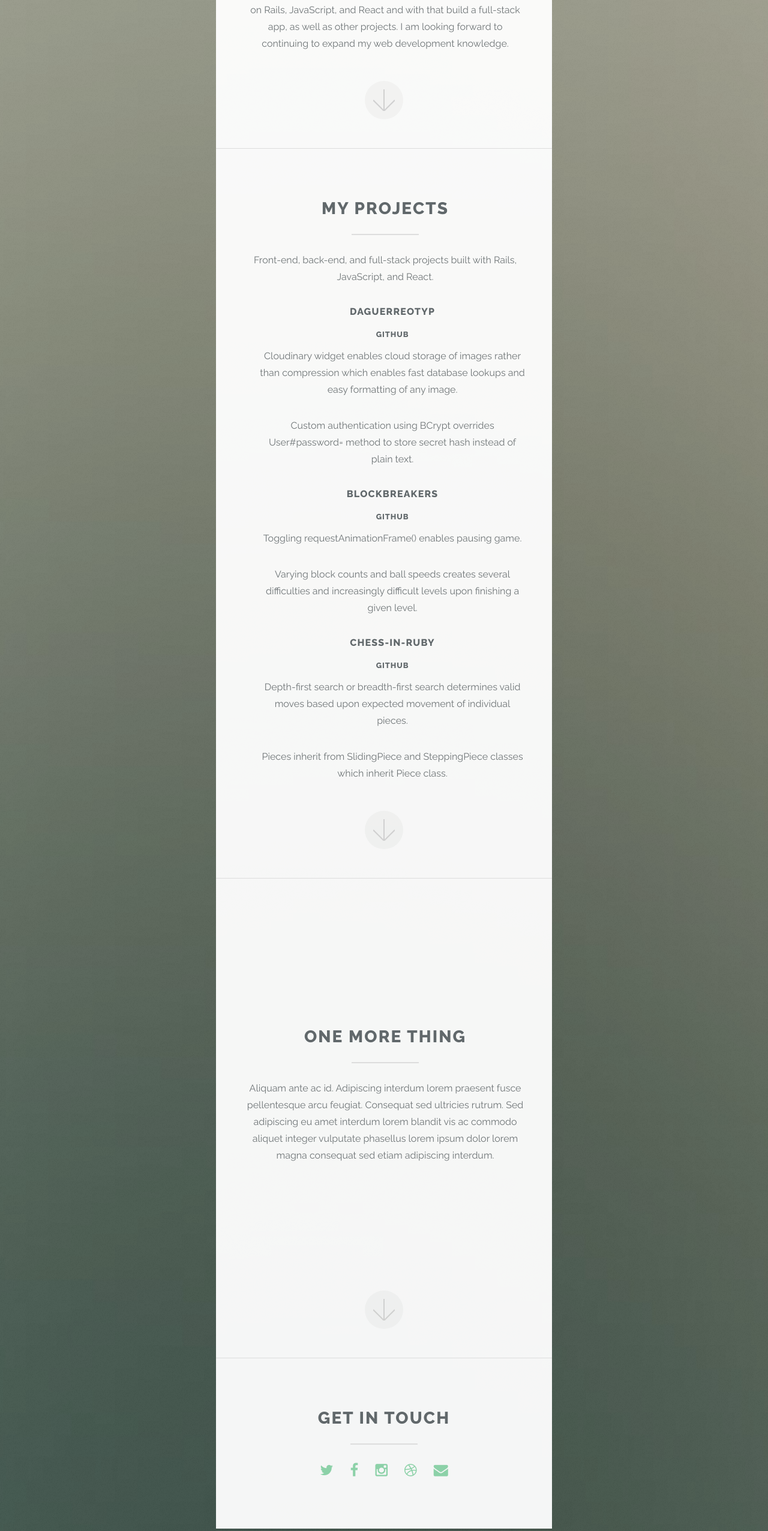
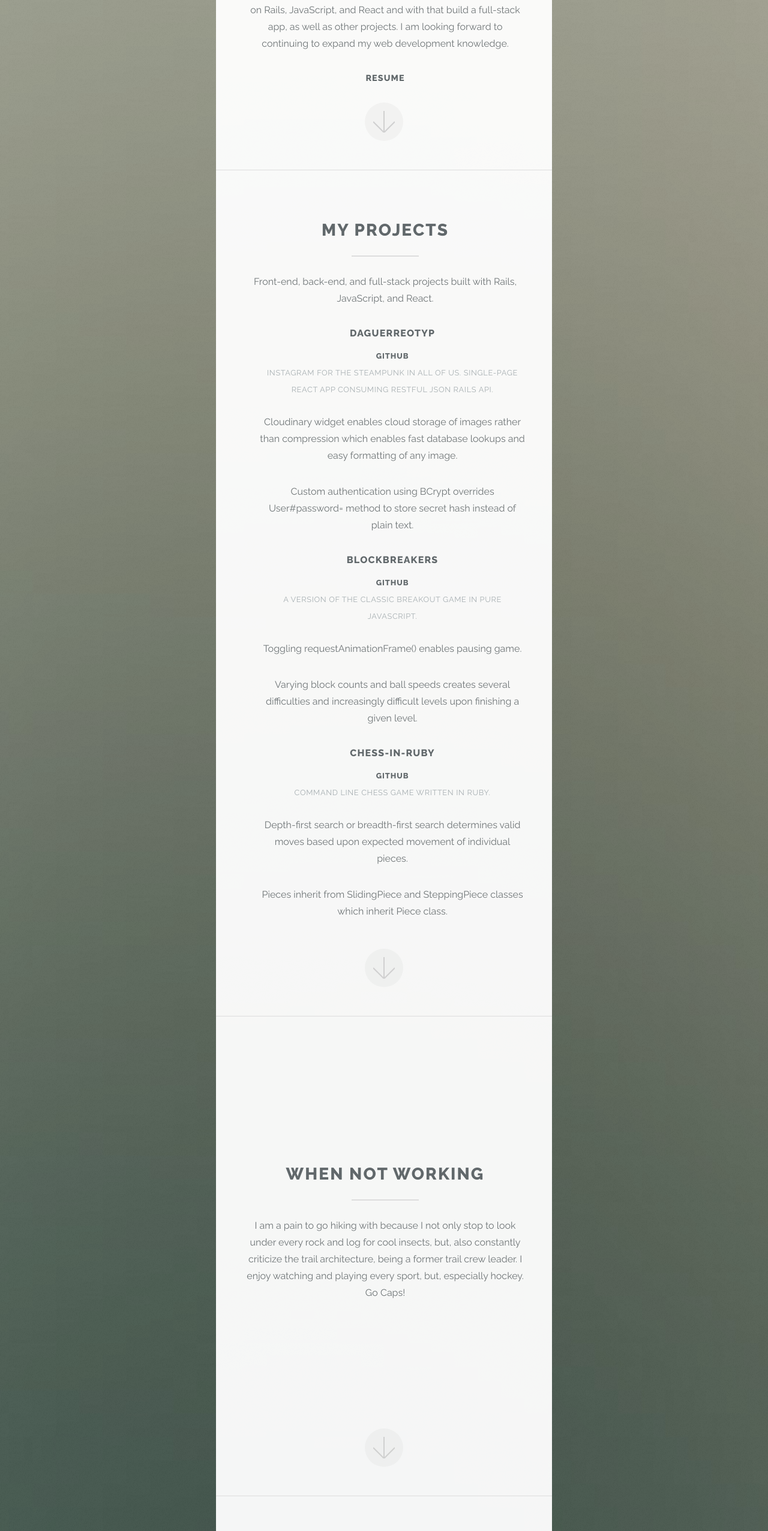
Before and after one commit to Jurajcech1/Jurajcech1.github.io, a plain HTML site: page index.html in a window 1280 px wide. Shown: the part 1587-4140 px from the top of the page at 60% size. Drawn offline with Linux system fonts and the light colour scheme; files whose address does not match are found by name.

Commit message:
final edits and styling

```diff
--- a/index.html
+++ b/index.html
@@ -6,7 +6,7 @@
 -->
 <html>
 	<head>
-		<title>Highlights by HTML5 UP</title>
+		<title>Juraj Cech</title>
 		<meta charset="utf-8" />
 		<meta name="viewport" content="width=device-width, initial-scale=1" />
 		<!--[if lte IE 8]><script src="assets/js/ie/html5shiv.js"></script><![endif]-->
@@ -20,7 +20,7 @@
 			<section id="header">
 				<header class="major">
 					<h1>Juraj Cech</h1>
-					<p>Software Engineer<a href="http://html5up.net">HTML5 UP</a></p>
+					<p>Software Engineer</p>
 				</header>
 				<div class="container">
 					<ul class="actions">
@@ -39,6 +39,7 @@
 							<h2>Who I am</h2>
 						</header>
 						<p>Since childhood, I have been curious about nature and building things. So, in college and grad school, I studied evolutionary biology, the science of how nature is built. Specifically, I used R and Matlab to analyze large datasets of bumble bee color patterns to quantify and qualify color pattern mimicry groups.  I took this knowledge of big data analysis to Square, where I worked on the Fraud Detection team. We worked directly with developers to build the analytics tools that we needed and I realized that I wanted to be able to join the people building the tools which I was using. I started to learn Ruby and joined AppAcademy where I built upon this knowledge to learn Ruby on Rails, JavaScript, and React and with that build a full-stack app, as well as other projects. I am looking forward to continuing to expand my web development knowledge.</p>
+						<h4><a href="images/JurajCechResume.pdf">Resume</a></h4>
 					</div>
 					<a href="#two" class="goto-next scrolly">Next</a>
 				</div>
@@ -55,22 +56,31 @@
 						<p>Front-end, back-end, and full-stack projects built with Rails, JavaScript, and React.</p>
 						<ul>
 							<li>
+								<header>
 									<h3><a href="https://daguerreotyp.herokuapp.com/users/new">DaguerreoTyp</a></h3>
 									<h5><a href="https://github.com/Jurajcech1/DaguerreoTyp.git">GitHub</a></h5>
+									<p>Instagram for the steampunk in all of us. Single-page React app consuming RESTful JSON Rails API.</p>
+								</header>
 									<p>Cloudinary widget enables cloud storage of images rather than compression which enables fast database lookups and easy formatting of any image.</p>
 									<p>Custom authentication using BCrypt overrides User#password= method to store secret hash instead of plain text.</p>
 
 							</li>
 							<li>
+								<header>
 									<h3><a href="http://jurajcech1.github.io/BlockBreakers/">BlockBreakers</a></h3>
 									<h5><a href="https://github.com/Jurajcech1/BlockBreakers">GitHub</a></h5>
+									<p>A version of the classic Breakout game in pure JavaScript.</p>
+								</header>
 								<p>Toggling requestAnimationFrame() enables pausing game.</p>
 								<p>Varying block counts and ball speeds creates several difficulties and increasingly difficult levels upon finishing a given level.</p>
 
 							</li>
 							<li>
+								<header>
 									<h3>Chess-in-Ruby</h3>
 									<h5><a href="https://github.com/Jurajcech1/Chess-in-ruby.git">GitHub</a></h5>
+									<p>Command line chess game written in Ruby.</p>
+								</header>
 								<p>Depth-first search or breadth-first search determines valid moves based upon expected movement of individual pieces.</p>
 								<p>Pieces inherit from SlidingPiece and SteppingPiece classes which inherit Piece class.</p>
 
@@ -87,9 +97,9 @@
 					<span class="image fit primary"><img src="images/pic03.jpg" alt="" /></span>
 					<div class="content">
 						<header class="major">
-							<h2>One more thing</h2>
+							<h2>When not Working</h2>
 						</header>
-						<p>Aliquam ante ac id. Adipiscing interdum lorem praesent fusce pellentesque arcu feugiat. Consequat sed ultricies rutrum. Sed adipiscing eu amet interdum lorem blandit vis ac commodo aliquet integer vulputate phasellus lorem ipsum dolor lorem magna consequat sed etiam adipiscing interdum.</p>
+						<p>I am a pain to go hiking with because I not only stop to look under every rock and log for cool insects, but, also constantly criticize the trail architecture, being a former trail crew leader. I enjoy watching and playing every sport, but, especially hockey. Go Caps!</p>
 					</div>
 					<a href="#footer" class="goto-next scrolly">Next</a>
 				</div>
@@ -415,8 +425,8 @@ print 'It took ' + i + ' iterations to sort the deck.';</code></pre>
 					</div>
 					<a href="#footer" class="goto-next scrolly">Next</a>
 				</div>
-			</section>
-		-->
+			</section> -->
+
 
 		<!-- Footer -->
 			<section id="footer">
@@ -425,17 +435,15 @@ print 'It took ' + i + ' iterations to sort the deck.';</code></pre>
 						<h2>Get in touch</h2>
 					</header>
 					<ul class="icons">
-						<li><a href="#" class="icon alt fa-twitter"><span class="label">Twitter</span></a></li>
-						<li><a href="#" class="icon alt fa-facebook"><span class="label">Facebook</span></a></li>
-						<li><a href="#" class="icon alt fa-instagram"><span class="label">Instagram</span></a></li>
-						<li><a href="#" class="icon alt fa-dribbble"><span class="label">Dribbble</span></a></li>
-						<li><a href="#" class="icon alt fa-envelope"><span class="label">Email</span></a></li>
+						<li><a href="https://github.com/Jurajcech1" class="icon alt fa-github"><span class="label">GitHub</span></a></li>
+						<li><a href="http://www.linkedin.com/in/jurajcech" class="icon alt fa-linkedin"><span class="label">LinkedIn</span></a></li>
+						<li><a href="mailto:Jurajcech1@gmail.com" class="icon alt fa-envelope"><span class="label">Email</span></a></li>
 					</ul>
 
 				</div>
 				<footer>
 					<ul class="copyright">
-						<li>&copy; Untitled</li><li>Design: <a href="http://html5up.net">HTML5 UP</a></li><li>Demo Images: <a href="http://unsplash.com">Unsplash</a></li>
+						<li>Juraj Cech 2016</li>
 					</ul>
 				</footer>
 			</section>
```
Also changed, not shown: 1 other file. Lines whose indentation alone changed are shown as unchanged.
